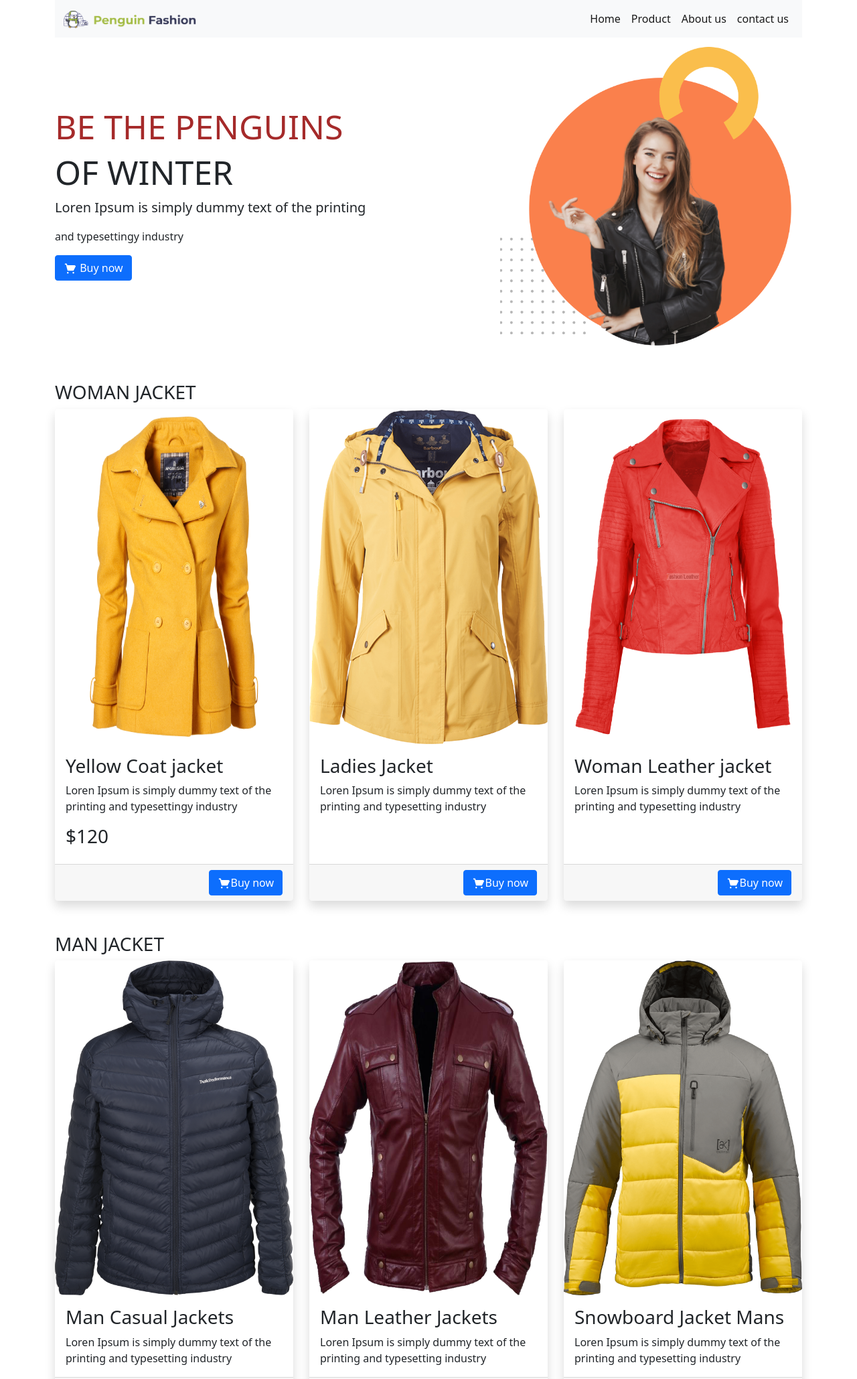
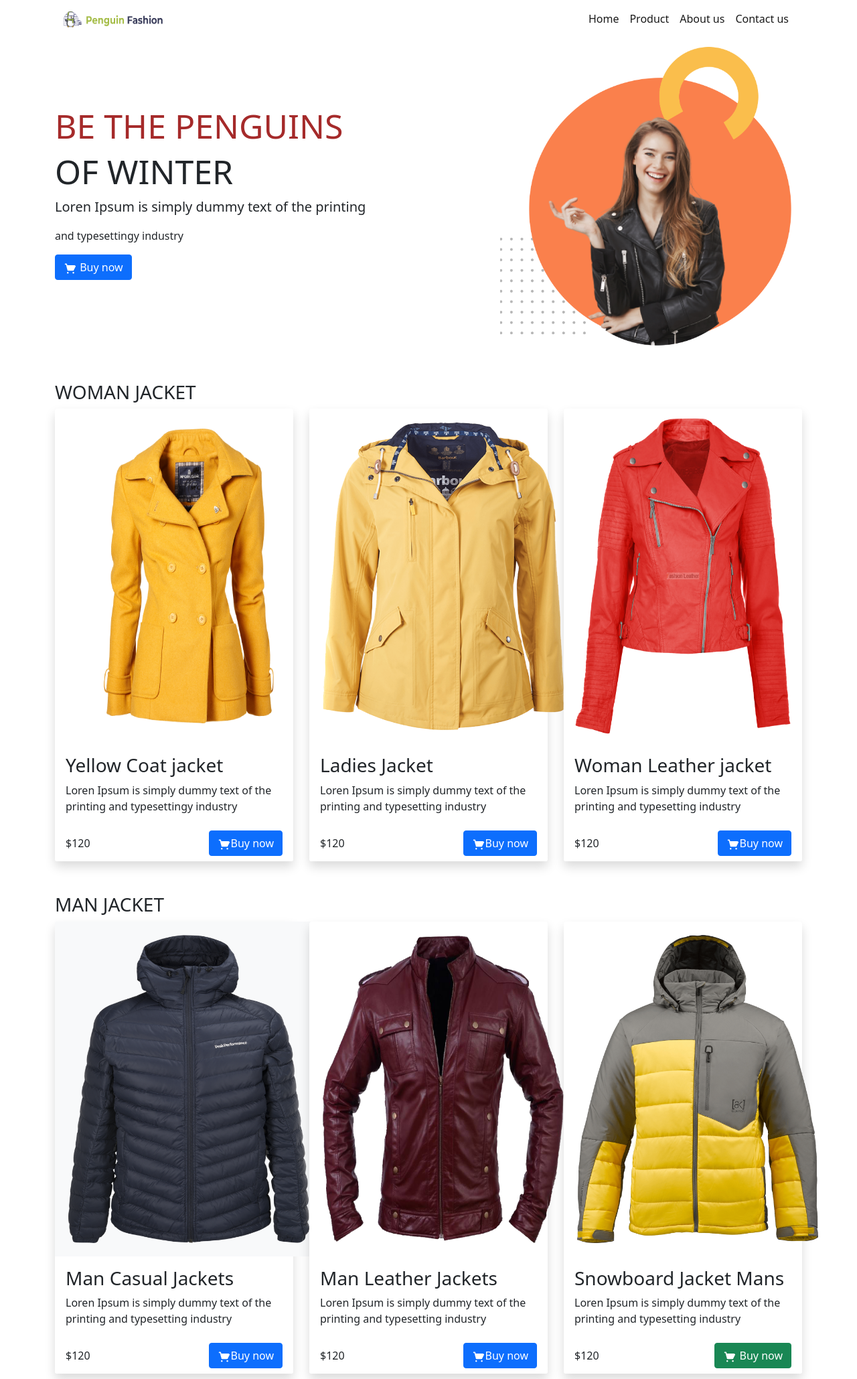
Before and after one commit to mdshahedarman/responsive-assignment, a plain HTML site: page index.html in a window 1280 px wide. Shown: the top 2059 px of the page at 67% size. Drawn offline with Linux system fonts and the light colour scheme.

Commit message:
add third step

```diff
--- a/index.html
+++ b/index.html
@@ -8,21 +8,29 @@
 </head>
 <body>
     <header class="container">
-        <nav class="navbar navbar-expand-lg navbar-light bg-light ">
+      <nav class="navbar navbar-expand-lg navbar-light bg-white">
         <div class="container-fluid">
-              <a class="navbar-brand" href="#">
-                  <img src="images/Logo, Icon/logo1.png" alt="" width="200px">
+          <a class="navbar-brand"href="#">
+            <img src="images/Logo, Icon/logo1.png" style="height:25px; width: 150px;">
           </a>
-              <button class="navbar-toggler" type="button" data-bs-toggle="collapse" data-bs-target="#navbarNavAltMarkup" aria-controls="navbarNavAltMarkup" aria-expanded="false" aria-label="Toggle navigation">
+          <button class="navbar-toggler" type="button" data-bs-toggle="collapse" data-bs-target="#navbarNav" aria-controls="navbarNav" aria-expanded="false" aria-label="Toggle navigation">
             <span class="navbar-toggler-icon"></span>
           </button>
-              <div class="justify-content-end" id="navbarNavAltMarkup">
-                <div class="navbar-nav">
+          <div class="collapse justify-content-end navbar-collapse" id="navbarNav">
+            <ul class="navbar-nav">
+              <li class="nav-item">
                 <a class="nav-link active" aria-current="page" href="#">Home</a>
+              </li>
+              <li class="nav-item">
                 <a class="nav-link active" href="#">Product</a>
+              </li>
+              <li class="nav-item">
                 <a class="nav-link active" href="#">About us</a>
-                  <a class="nav-link active" href="#" >contact us</a>
-                </div>
+              </li>
+              <li class="nav-item">
+                <a class="nav-link active" href="#" >Contact us</a>
+              </li>
+            </ul>
           </div>
         </div>
       </nav>
@@ -55,25 +63,26 @@
         <div class="row row-cols-1 row-cols-md-3 g-4">
           <div class="col">
             <div class="card h-100 shadow border-0">
-              <img src="images/image/serial1.png" class="card-img-top" style="height: 500px;" alt="...">
+              <img src="images/image/serial1.png" class="card-img-top" style="height: 500px; width: 400px;padding:20px 20px" alt="...">
               <div class="card-body">
                 <h3 class="card-title">Yellow Coat jacket</h3>
                 <p class="card-text">Loren Ipsum is simply dummy text of the printing and typesettingy industry</p>
-                <h3>$120</h3>
               </div>
-              <div class="card-footer text-end">
+              <div class="card-footer d-flex justify-content-between align-items-center border-0 bg-white">
+                <span class="text-h1">$120</span>
                 <a href="#" class="btn btn-primary"> <img src="images/Logo, Icon/shopping-cart 1.png" style="height: 20px;" alt="">Buy now</a>
               </div>
             </div>
           </div>
           <div class="col">
             <div class="card h-100 shadow border-0">
-              <img src="images/image/serial2.png" class="card-img-top" style="height: 500px;" alt="...">
+              <img src="images/image/serial2.png" class="card-img-top" style="height: 500px; width: 400px;padding:20px 20px" alt="...">
               <div class="card-body">
                 <h3 class="card-title">Ladies Jacket</h3>
                 <p class="card-text">Loren Ipsum is simply dummy text of the printing and typesetting industry</p>
               </div>
-              <div class="card-footer text-end">
+              <div class="card-footer d-flex justify-content-between align-items-center border-0 bg-white">
+                <span class="text-h1">$120</span>
                 <a href="#" class="btn btn-primary"> <img src="images/Logo, Icon/shopping-cart 1.png" style="height: 20px;" alt="">Buy now</a>
               </div>
             </div>
@@ -85,7 +94,8 @@
                 <h3 class="card-title">Woman Leather jacket</h3>
                 <p class="card-text">Loren Ipsum is simply dummy text of the printing and typesetting industry</p>
               </div>
-              <div class="card-footer text-end">
+              <div class="card-footer d-flex justify-content-between align-items-center border-0 bg-white">
+                <span class="text-h1">$120</span>
                     <a href="#" class="btn btn-primary"> <img src="images/Logo, Icon/shopping-cart 1.png" style="height: 20px;" alt="">Buy now</a>
                   </div>
                 </div>
@@ -99,37 +109,40 @@
         <div class="row row-cols-1 row-cols-md-3 g-4">
           <div class="col ">
             <div class="card h-100 shadow border-0">
-              <img src="images/image/toppng 1.png" class="card-img-top" style="height: 500px;" alt="...">
+              <img src="images/image/toppng 1.png" class="card-img-top bg-light" style="height: 500px; width: 400px;padding:20px 20px;" alt="...">
               <div class="card-body">
                 <h3 class="card-title">Man Casual Jackets</h3>
                 <p class="card-text">Loren Ipsum is simply dummy text of the printing and typesetting industry</p>
               </div>
-              <div class="card-footer text-end">
+              <div class="card-footer d-flex justify-content-between align-items-center border-0 bg-white">
+                <span class="text-h1">$120</span>
                 <a href="#" class="btn btn-primary"> <img src="images/Logo, Icon/shopping-cart 1.png" style="height: 20px;" alt="">Buy now</a>
               </div>
             </div>
           </div>
           <div class="col">
             <div class="card h-100 shadow border-0">
-              <img src="images/image/vippng 1.png" class="card-img-top" style="height: 500px;" alt="...">
+              <img src="images/image/vippng 1.png" class="card-img-top" style="height:  500px; width: 400px;padding:20px 20px;" alt="...">
               <div class="card-body">
                 <h3 class="card-title">Man Leather Jackets</h3>
                 <p class="card-text">Loren Ipsum is simply dummy text of the printing and typesetting industry</p>
               </div>
-              <div class="card-footer text-end">
+              <div class="card-footer d-flex justify-content-between align-items-center border-0 bg-white">
+                <span class="text-h1">$120</span>
                 <a href="#" class="btn btn-primary"> <img src="images/Logo, Icon/shopping-cart 1.png" style="height: 20px;" alt="">Buy now</a>
               </div>
             </div>
           </div>
           <div class="col">
             <div class="card h-100 shadow border-0">
-              <img src="images/image/image 11.png" class="card-img-top" style="height: 500px;" alt="...">
+              <img src="images/image/image 11.png" class="card-img-top" style="height: 500px; width: 400px;padding:20px 20px" alt="...">
               <div class="card-body">
                 <h3 class="card-title">Snowboard Jacket Mans</h3>
                 <p class="card-text">Loren Ipsum is simply dummy text of the printing and typesetting industry</p>
               </div>
-              <div class="card-footer text-end">
-                <a href="#" class="btn btn-success">
+              <div class="card-footer d-flex justify-content-between align-items-center border-0 bg-white">
+                <span class="text-h1">$120</span>
+                <a href="#" class="btn btn-success ">
                   <img src="images/Logo, Icon/shopping-cart 1.png" style="height: 20px;" alt="">
                   Buy now</a>
               </div>
@@ -181,7 +194,6 @@
                   <div class="card-body">
                     <h5 class="card-title">Find the perfect fit</h5>
                     <p class="card-text">They are here to help you.Thats quite literally what we pay them for</p>
-                    <p class="card-text"><small class="text-muted">Last updated 3 mins ago</small></p>
                   </div>
                 </div>
               </div>
```
Lines whose indentation alone changed are shown as unchanged.
